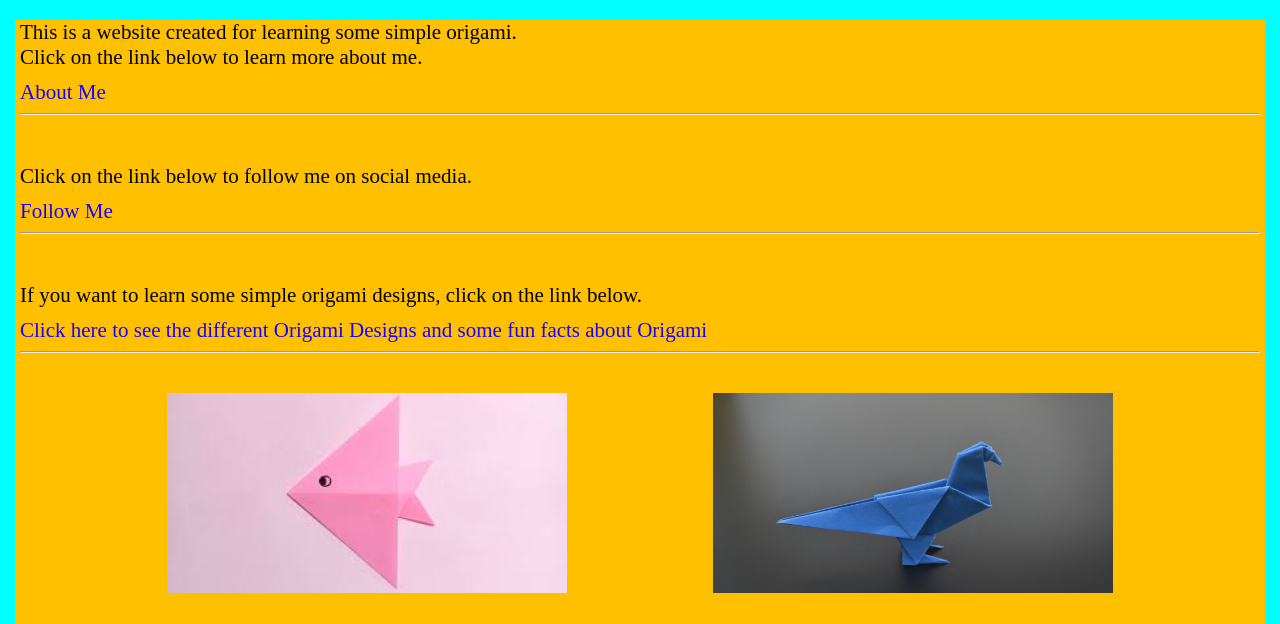
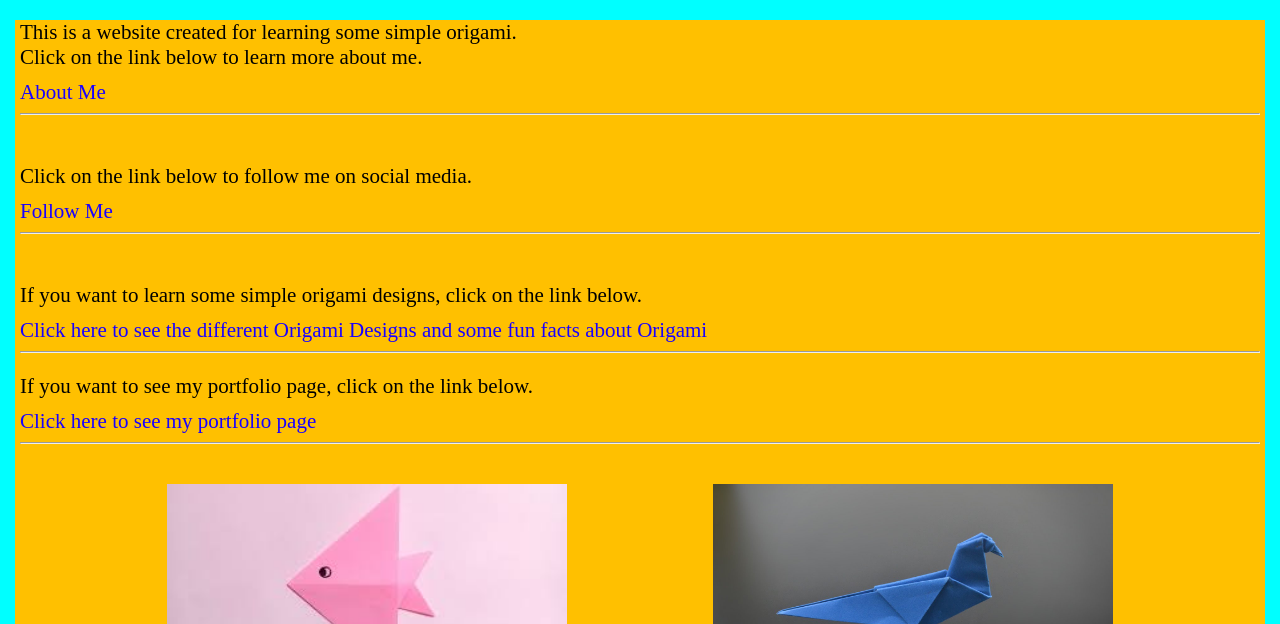
Before and after one commit to siddharth23052006/P52-Origami-Website, a plain HTML site: page index.html in a window 1280 px wide. Shown: the part 97-721 px from the top of the page. Drawn offline with Linux system fonts and the light colour scheme.

Commit message:
Added portfolio link

```diff
--- a/index.html
+++ b/index.html
@@ -20,6 +20,10 @@
 
             <p>If you want to learn some simple origami designs, click on the link below.</p>
             <a href="origamiinfo.html">Click here to see the different Origami Designs and some fun facts about Origami</a>
+            <hr>
+
+            <p>If you want to see my portfolio page, click on the link below.</p>
+            <a href="https://siddharth23052006.github.io/Portfolio/" target="_blank">Click here to see my portfolio page</a>
             <hr>
 
         <div class="grid">
```
